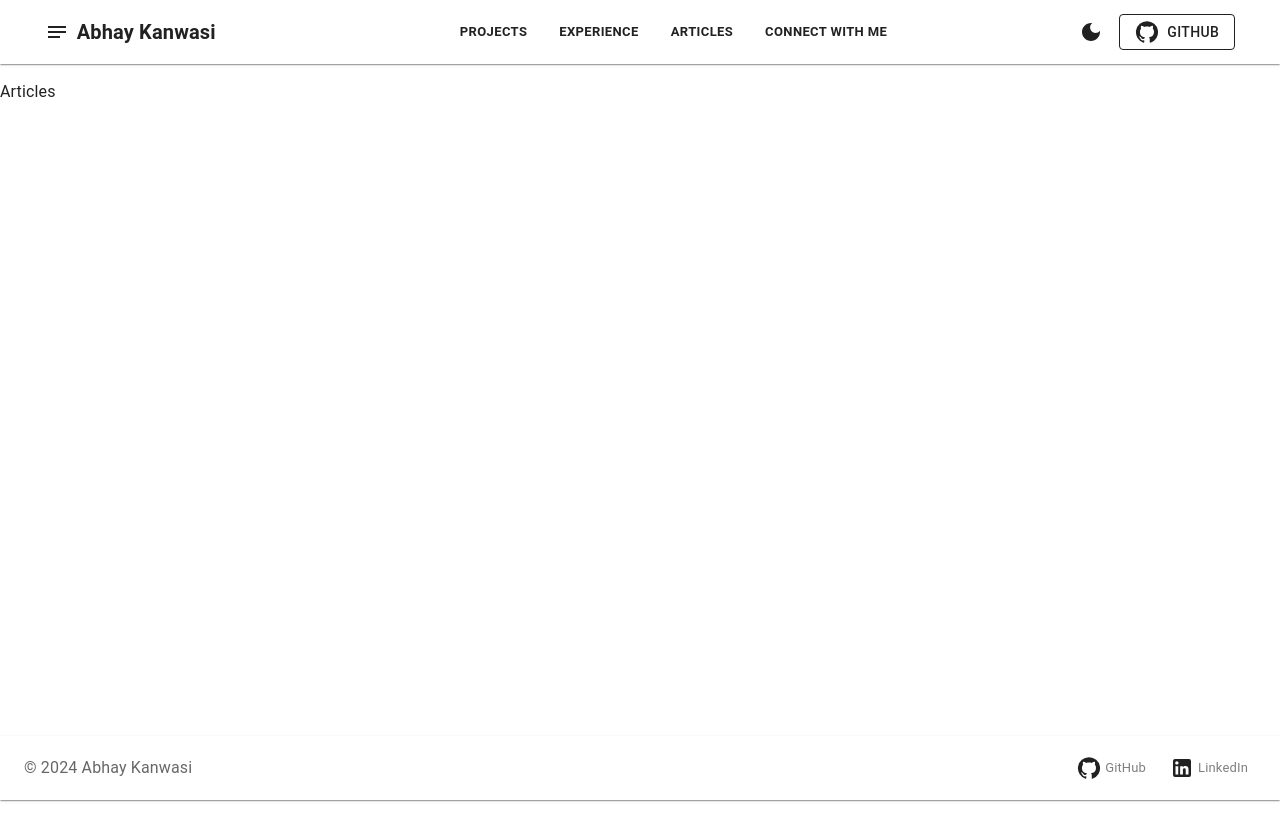
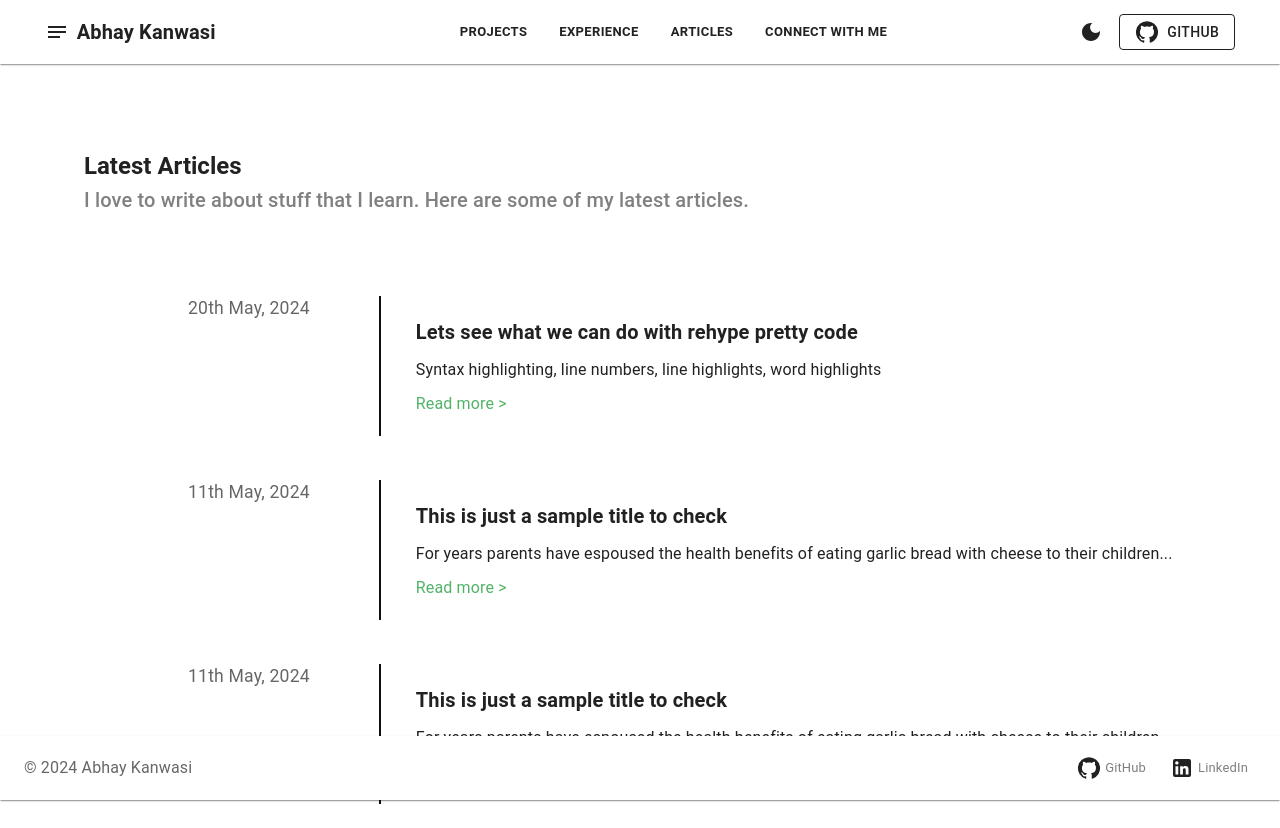
Before and after one commit to Abhay-Kanwasi/Abhay-Kanwasi.github.io, a React (Vite) app in the folder frontend/: page / in a window 1280 px wide. Both pictures are taken after a click on the button "ARTICLES". Before the commit the page ends 800 px from the top, so only its background shows below. Built offline with nearby package versions, Linux system fonts and the light colour scheme.

Commit message:
Changes:
Article section added
New todo added

```diff
--- a/frontend/src/pages/articles/Articles.tsx
+++ b/frontend/src/pages/articles/Articles.tsx
@@ -1,9 +1,82 @@
-import React from 'react'
+// src/Articles.tsx
+import React from 'react';
+import { Container, Typography, Box, Link, Divider } from '@mui/material';
 
-const Articles = () => {
+const articles = [
+  {
+    date: '20th May, 2024',
+    title: 'Lets see what we can do with rehype pretty code',
+    description: 'Syntax highlighting, line numbers, line highlights, word highlights',
+    link: '#'
+  },
+  {
+    date: '11th May, 2024',
+    title: 'This is just a sample title to check',
+    description: 'For years parents have espoused the health benefits of eating garlic bread with cheese to their children...',
+    link: '#'
+  },
+  {
+    date: '11th May, 2024',
+    title: 'This is just a sample title to check',
+    description: 'For years parents have espoused the health benefits of eating garlic bread with cheese to their children...',
+    link: '#'
+  }
+];
+
+const Articles: React.FC = () => {
   return (
-    <div>Articles</div>
-  )
+    <Container sx={{paddingTop: '50px'}}>
+      <Typography variant="h5" sx={{ fontWeight: 'bold', padding: '20px', paddingBottom: '2px' }}>Latest Articles</Typography>
+      <Typography variant="h6" sx={{ marginBottom: '10px', color: 'grey', padding: '20px', paddingTop: '0' }}>
+        I love to write about stuff that I learn. Here are some of my latest articles.
+      </Typography>
+      <Box sx={{ display: 'flex', flexDirection: 'column', position: 'relative', ml: 3, paddingLeft: '100px', paddingTop: '50px', gap: '20px' }}>
+        {articles.map((article, index) => (
+          <Box key={index} sx={{ display: 'flex', mb: 3 }}>
+            <Box sx={{ minWidth: '150px', textAlign: 'right', pr: 2, paddingRight: '70px'}}>
+              <Typography variant="body2" color="textSecondary" fontSize='1.1rem'>{article.date}</Typography>
+            </Box>
+            <Box sx={{ display: 'flex', flexDirection: 'column', position: 'relative', alignItems: 'center', marginRight: 2 }}>
+              {articles.map((_, index) => (
+                <Box
+                  key={index}
+                  sx={{
+                    position: 'absolute',
+                    left: '50%',
+                    transform: 'translateX(-50%)',
+                    width: '2px',
+                    height: '100%',
+                    bgcolor: 'text.secondary',
+                  }}
+                />
+              ))}
+            </Box>
+            <Box
+              sx={{
+                flex: 1,
+                padding: '20px',
+                cursor: 'pointer',
+                '&:hover': {
+                  backgroundColor: '#16A34A',
+                  borderRadius: '20px',
+                },
+              }}
+            >
+              <Typography variant="h6" fontWeight="bold" paddingBottom="10px">
+                {article.title}
+              </Typography>
+              <Typography variant="body1" paddingBottom="10px">
+                {article.description}
+              </Typography>
+              <Link href={article.link} sx={{ color: '#50B468', textDecoration: 'none' }}>
+                Read more&nbsp;&gt;
+              </Link>
+            </Box>
+          </Box>
+        ))}
+      </Box>
+    </Container>
+  );
 }
 
-export default Articles
+export default Articles;
```
Also changed, not shown: 1 other file (tests, documents, lock files or other folders).
